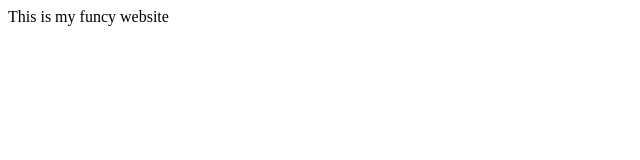
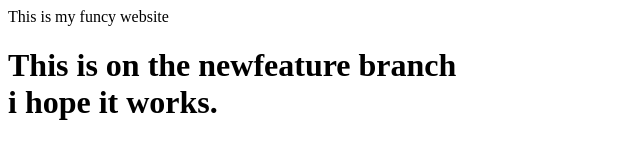
Before and after one commit to ampongkwese/CSD9.2, a plain HTML site: page index.html in a window 1280 px wide. Shown: the whole page, without its empty margins (0-640 px from the left). Drawn offline with Linux system fonts and the light colour scheme.

Commit message:
this is trial session

```diff
--- a/index.html
+++ b/index.html
@@ -8,6 +8,7 @@
 </head>
 <body>
     This is my funcy website
+    <h1>This is on the newfeature branch <br/> i hope it works.</h1>
 
 </body>
 </html>
```
